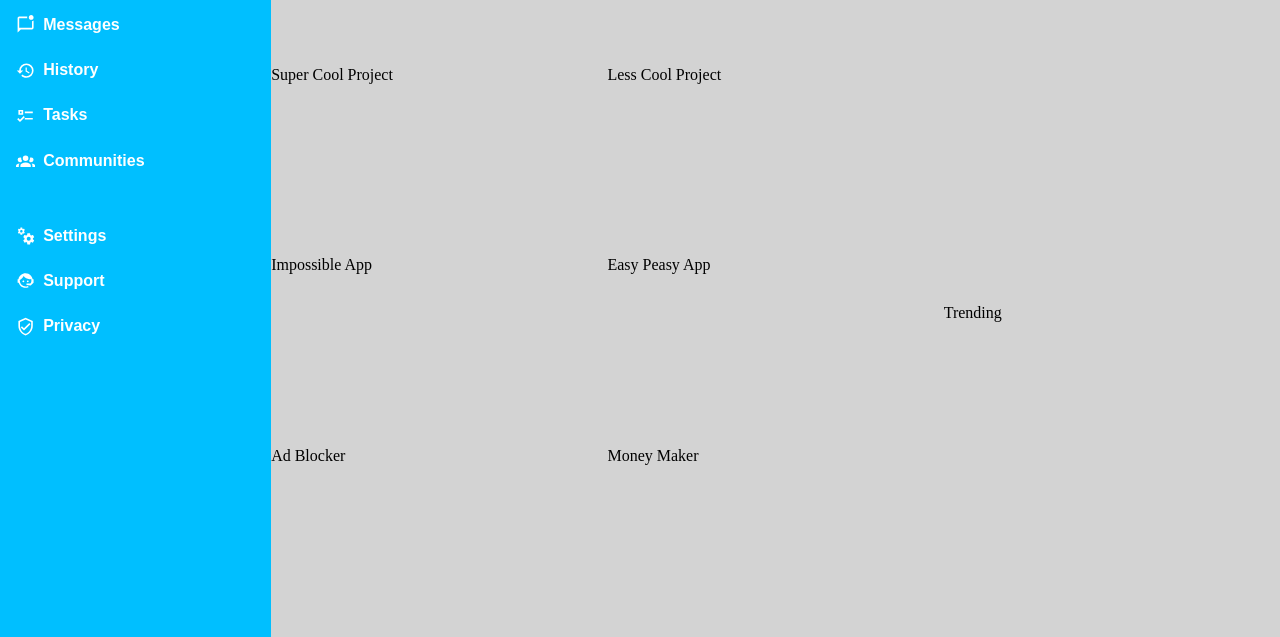
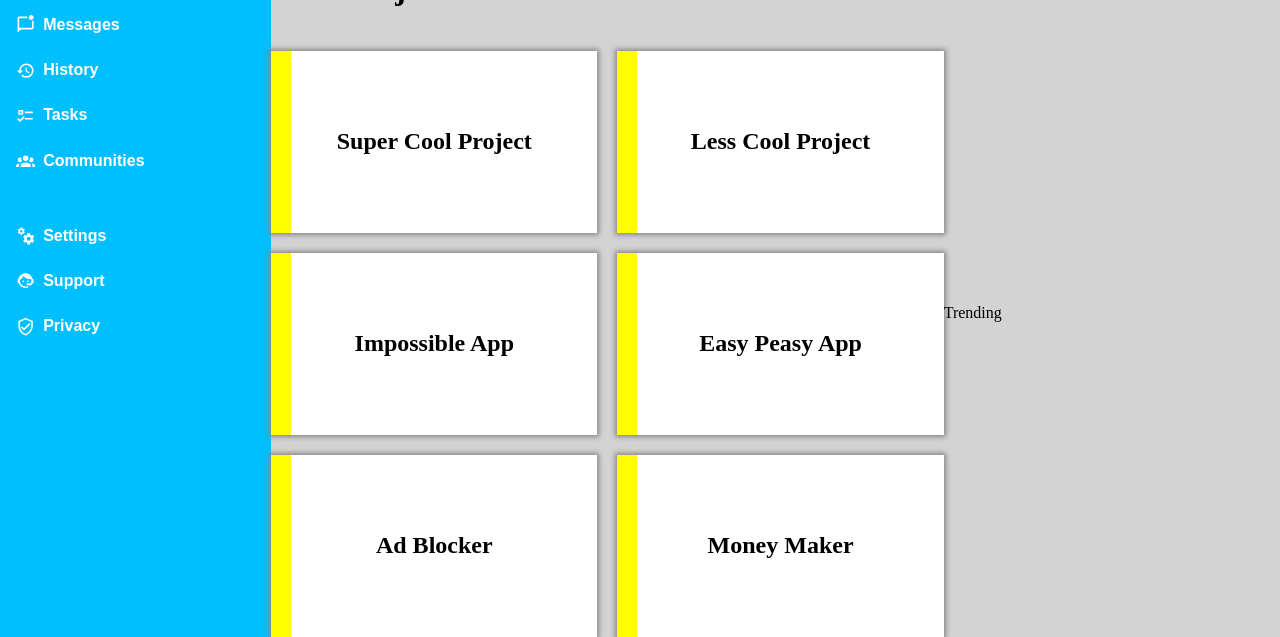
Before and after one commit to mdjules/odin-admin-dashboard, a plain HTML site: page index.html in a window 1280 px wide. Shown: the part 163-800 px from the top of the page. Drawn offline with Linux system fonts and the light colour scheme.

Commit message:
Style cards with box shadow and font

```diff
--- a/styles.css
+++ b/styles.css
@@ -168,10 +168,23 @@ ul.list-two,
   .projects {
     display: grid;
     grid-template-columns: 1fr 1fr;
-    grid-template-rows: 1fr 2fr 2fr 2fr;
+    grid-template-rows: 1fr 3fr 3fr 3fr;
     grid-row: 1 / span 2;
+    gap: 20px;
   }
 
   .projects-header {
     grid-column: span 2;
+    font-size: 2rem;
+    font-weight: bold;
   }
+
+  .cards {
+    display: grid;
+    box-shadow: inset 20px 0px 0px 0px yellow, 0px 0px 5px 2px #888888;
+    background-color: #ffffff;
+    font-size: 1.5rem;
+    font-weight: bold;
+    justify-content: center;
+    align-items: center;
+  }
```
